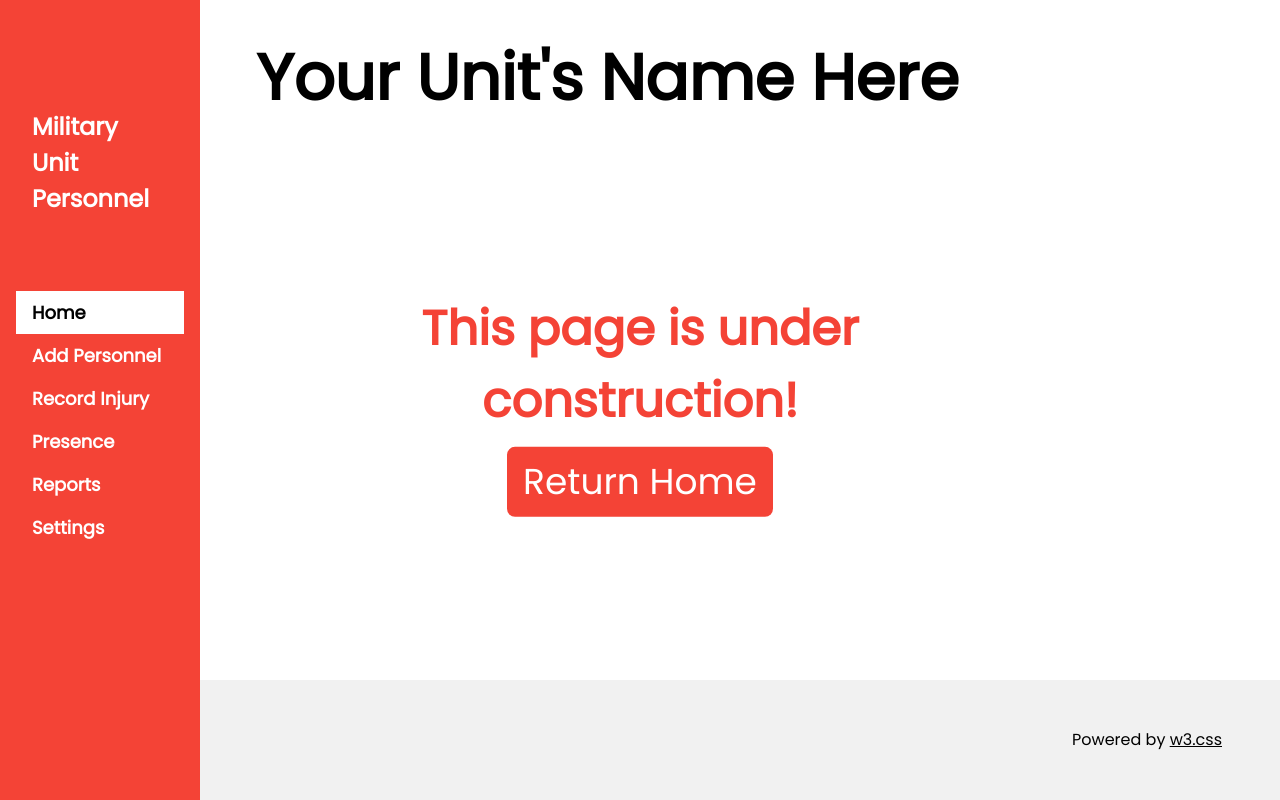
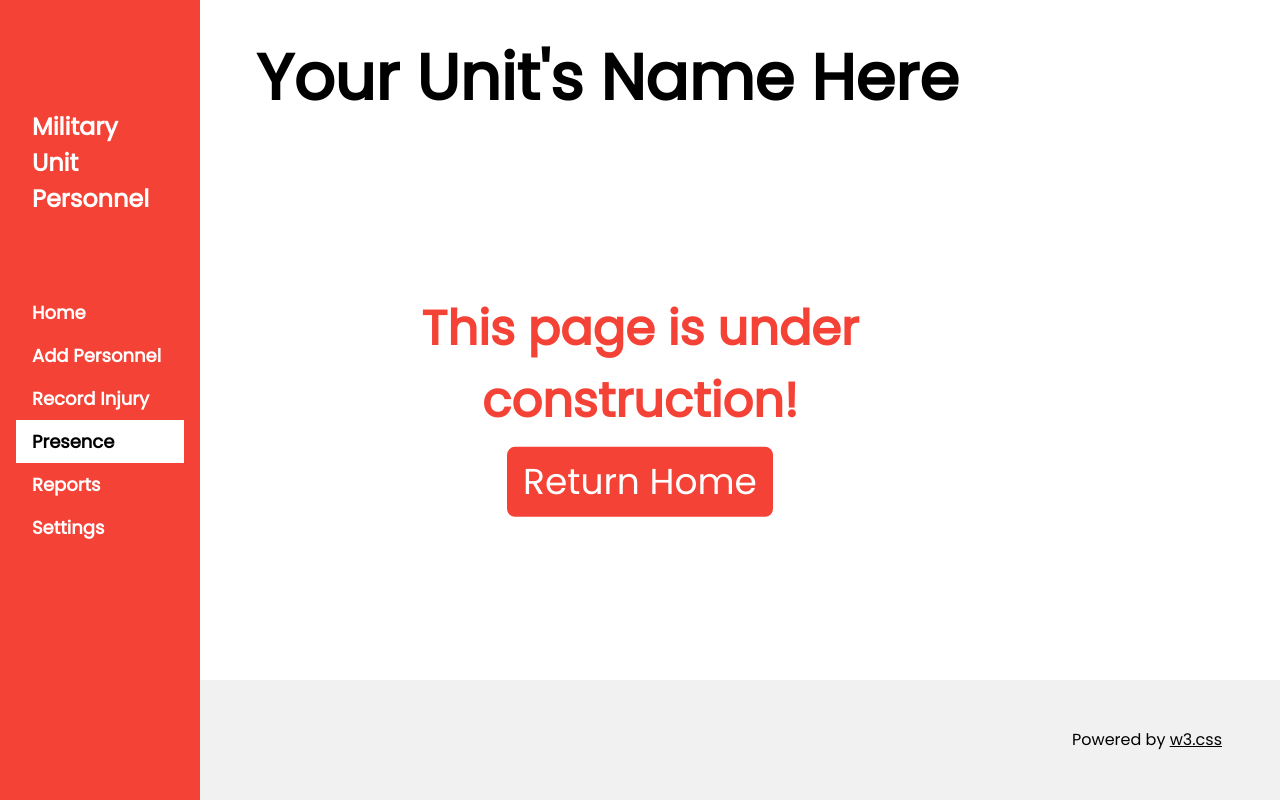
Before and after one commit to Khalid-Tarek/MUP, a Flask app: page /presence in a window 1280 px wide. Run offline with Flask 3, Linux system fonts and the light colour scheme; parts of the project's set-up code (start-up, migrations or seed data) failed here and were passed over.

Commit message:
Fixed Minor Bugs

```diff
--- a/src/app.py
+++ b/src/app.py
@@ -204,7 +204,7 @@ def settings_page():
     )
 
 if __name__ == '__main__':
-    app.run(host='0.0.0.0', port=PORT, debug=True, use_reloader=True)
+    app.run(host='0.0.0.0', port=PORT, debug=True, use_reloader=False)
 
 def exit_handler():
     print('Thank you for using Military Unit Personnel!')
--- a/src/templates/add.html
+++ b/src/templates/add.html
@@ -27,8 +27,8 @@
     <h3 class="w3-padding-64"><b>Military<br>Unit Personnel</b></h3>
   </div>
   <div class="w3-bar-block">
-    <a href="{{BASE_LINK}}" onclick="w3_close()" class="w3-bar-item w3-button w3-white">Home</a>
-    <a href="{{BASE_LINK}}/add" onclick="w3_close()" class="w3-bar-item w3-button w3-hover-white">Add Personnel</a>
+    <a href="{{BASE_LINK}}" onclick="w3_close()" class="w3-bar-item w3-button w3-hover-white">Home</a>
+    <a href="{{BASE_LINK}}/add" onclick="w3_close()" class="w3-bar-item w3-button w3-white">Add Personnel</a>
     <a href="{{BASE_LINK}}/injury" onclick="w3_close()" class="w3-bar-item w3-button w3-hover-white">Record Injury</a>
     <a href="{{BASE_LINK}}/presence" onclick="w3_close()" class="w3-bar-item w3-button w3-hover-white">Presence</a>
     <a href="{{BASE_LINK}}/reports" onclick="w3_close()" class="w3-bar-item w3-button w3-hover-white">Reports</a>
--- a/src/templates/delete.html
+++ b/src/templates/delete.html
@@ -25,7 +25,7 @@
     <h3 class="w3-padding-64"><b>Military<br>Unit Personnel</b></h3>
   </div>
   <div class="w3-bar-block">
-    <a href="{{BASE_LINK}}" onclick="w3_close()" class="w3-bar-item w3-button w3-white">Home</a>
+    <a href="{{BASE_LINK}}" onclick="w3_close()" class="w3-bar-item w3-button w3-hover-white">Home</a>
     <a href="{{BASE_LINK}}/add" onclick="w3_close()" class="w3-bar-item w3-button w3-hover-white">Add Personnel</a>
     <a href="{{BASE_LINK}}/injury" onclick="w3_close()" class="w3-bar-item w3-button w3-hover-white">Record Injury</a>
     <a href="{{BASE_LINK}}/presence" onclick="w3_close()" class="w3-bar-item w3-button w3-hover-white">Presence</a>
--- a/src/templates/edit.html
+++ b/src/templates/edit.html
@@ -27,7 +27,7 @@
     <h3 class="w3-padding-64"><b>Military<br>Unit Personnel</b></h3>
   </div>
   <div class="w3-bar-block">
-    <a href="{{BASE_LINK}}" onclick="w3_close()" class="w3-bar-item w3-button w3-white">Home</a>
+    <a href="{{BASE_LINK}}" onclick="w3_close()" class="w3-bar-item w3-button w3-hover-white">Home</a>
     <a href="{{BASE_LINK}}/add" onclick="w3_close()" class="w3-bar-item w3-button w3-hover-white">Add Personnel</a>
     <a href="{{BASE_LINK}}/injury" onclick="w3_close()" class="w3-bar-item w3-button w3-hover-white">Record Injury</a>
     <a href="{{BASE_LINK}}/presence" onclick="w3_close()" class="w3-bar-item w3-button w3-hover-white">Presence</a>
--- a/src/templates/injury.html
+++ b/src/templates/injury.html
@@ -26,9 +26,9 @@
     <h3 class="w3-padding-64"><b>Military<br>Unit Personnel</b></h3>
   </div>
   <div class="w3-bar-block">
-    <a href="{{BASE_LINK}}" onclick="w3_close()" class="w3-bar-item w3-button w3-white">Home</a>
+    <a href="{{BASE_LINK}}" onclick="w3_close()" class="w3-bar-item w3-button w3-hover-white">Home</a>
     <a href="{{BASE_LINK}}/add" onclick="w3_close()" class="w3-bar-item w3-button w3-hover-white">Add Personnel</a>
-    <a href="{{BASE_LINK}}/injury" onclick="w3_close()" class="w3-bar-item w3-button w3-hover-white">Record Injury</a>
+    <a href="{{BASE_LINK}}/injury" onclick="w3_close()" class="w3-bar-item w3-button w3-white">Record Injury</a>
     <a href="{{BASE_LINK}}/presence" onclick="w3_close()" class="w3-bar-item w3-button w3-hover-white">Presence</a>
     <a href="{{BASE_LINK}}/reports" onclick="w3_close()" class="w3-bar-item w3-button w3-hover-white">Reports</a>
     <a href="{{BASE_LINK}}/settings" onclick="w3_close()" class="w3-bar-item w3-button w3-hover-white">Settings</a>
--- a/src/templates/presence.html
+++ b/src/templates/presence.html
@@ -25,10 +25,10 @@
     <h3 class="w3-padding-64"><b>Military<br>Unit Personnel</b></h3>
   </div>
   <div class="w3-bar-block">
-    <a href="{{BASE_LINK}}" onclick="w3_close()" class="w3-bar-item w3-button w3-white">Home</a>
+    <a href="{{BASE_LINK}}" onclick="w3_close()" class="w3-bar-item w3-button w3-hover-white">Home</a>
     <a href="{{BASE_LINK}}/add" onclick="w3_close()" class="w3-bar-item w3-button w3-hover-white">Add Personnel</a>
     <a href="{{BASE_LINK}}/injury" onclick="w3_close()" class="w3-bar-item w3-button w3-hover-white">Record Injury</a>
-    <a href="{{BASE_LINK}}/presence" onclick="w3_close()" class="w3-bar-item w3-button w3-hover-white">Presence</a>
+    <a href="{{BASE_LINK}}/presence" onclick="w3_close()" class="w3-bar-item w3-button w3-white">Presence</a>
     <a href="{{BASE_LINK}}/reports" onclick="w3_close()" class="w3-bar-item w3-button w3-hover-white">Reports</a>
     <a href="{{BASE_LINK}}/settings" onclick="w3_close()" class="w3-bar-item w3-button w3-hover-white">Settings</a>
   </div>
--- a/src/templates/report.html
+++ b/src/templates/reports.html
@@ -25,11 +25,11 @@
     <h3 class="w3-padding-64"><b>Military<br>Unit Personnel</b></h3>
   </div>
   <div class="w3-bar-block">
-    <a href="{{BASE_LINK}}" onclick="w3_close()" class="w3-bar-item w3-button w3-white">Home</a>
+    <a href="{{BASE_LINK}}" onclick="w3_close()" class="w3-bar-item w3-button w3-hover-white">Home</a>
     <a href="{{BASE_LINK}}/add" onclick="w3_close()" class="w3-bar-item w3-button w3-hover-white">Add Personnel</a>
     <a href="{{BASE_LINK}}/injury" onclick="w3_close()" class="w3-bar-item w3-button w3-hover-white">Record Injury</a>
     <a href="{{BASE_LINK}}/presence" onclick="w3_close()" class="w3-bar-item w3-button w3-hover-white">Presence</a>
-    <a href="{{BASE_LINK}}/reports" onclick="w3_close()" class="w3-bar-item w3-button w3-hover-white">Reports</a>
+    <a href="{{BASE_LINK}}/reports" onclick="w3_close()" class="w3-bar-item w3-button w3-white">Reports</a>
     <a href="{{BASE_LINK}}/settings" onclick="w3_close()" class="w3-bar-item w3-button w3-hover-white">Settings</a>
   </div>
 </nav>
--- a/src/templates/settings.html
+++ b/src/templates/settings.html
@@ -25,12 +25,12 @@
     <h3 class="w3-padding-64"><b>Military<br>Unit Personnel</b></h3>
   </div>
   <div class="w3-bar-block">
-    <a href="{{BASE_LINK}}" onclick="w3_close()" class="w3-bar-item w3-button w3-white">Home</a>
+    <a href="{{BASE_LINK}}" onclick="w3_close()" class="w3-bar-item w3-button w3-hover-white">Home</a>
     <a href="{{BASE_LINK}}/add" onclick="w3_close()" class="w3-bar-item w3-button w3-hover-white">Add Personnel</a>
     <a href="{{BASE_LINK}}/injury" onclick="w3_close()" class="w3-bar-item w3-button w3-hover-white">Record Injury</a>
     <a href="{{BASE_LINK}}/presence" onclick="w3_close()" class="w3-bar-item w3-button w3-hover-white">Presence</a>
     <a href="{{BASE_LINK}}/reports" onclick="w3_close()" class="w3-bar-item w3-button w3-hover-white">Reports</a>
-    <a href="{{BASE_LINK}}/settings" onclick="w3_close()" class="w3-bar-item w3-button w3-hover-white">Settings</a>
+    <a href="{{BASE_LINK}}/settings" onclick="w3_close()" class="w3-bar-item w3-button w3-white">Settings</a>
   </div>
 </nav>
 
```
Also changed, not shown: documentation/MUP Schema Diagram.png (added), documentation/MUP Sequence Diagram.drawio.png (added), documentation/MUP Use Case Diagram.drawio.png, 1 other file.
